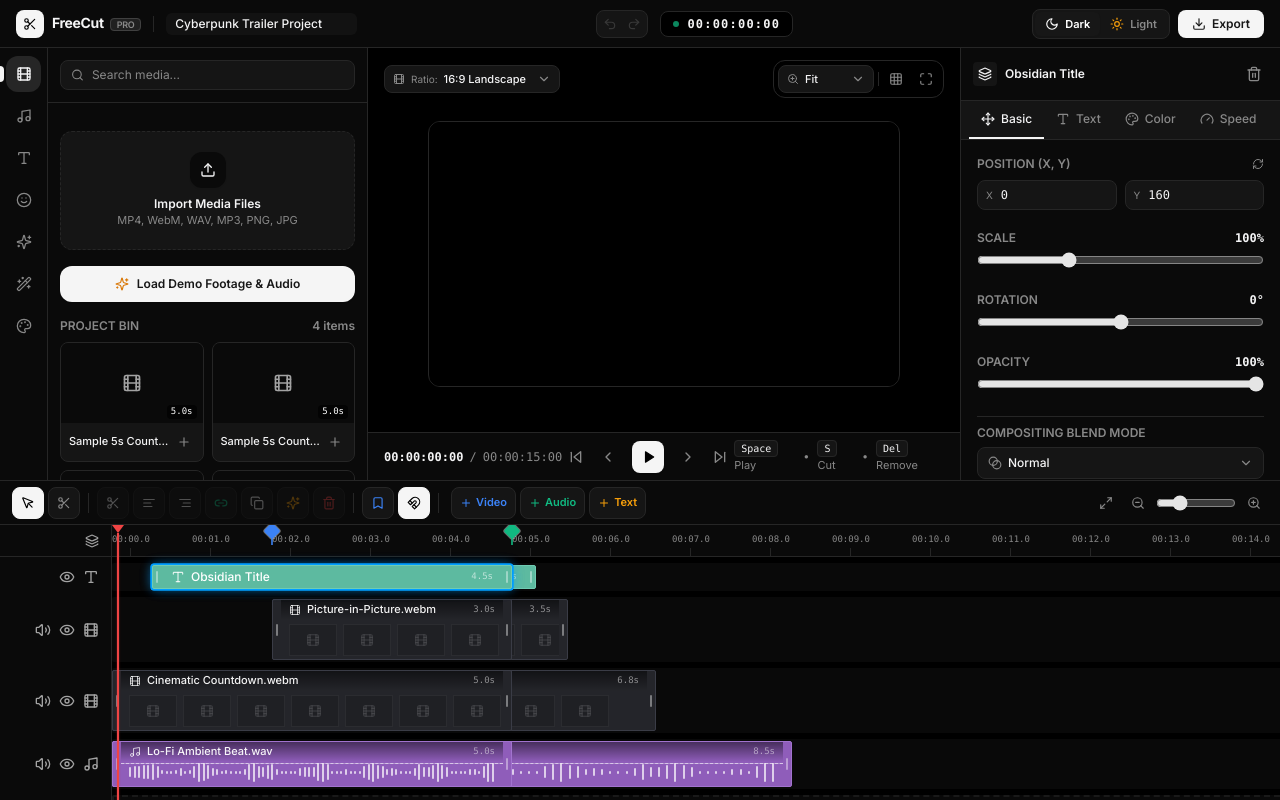
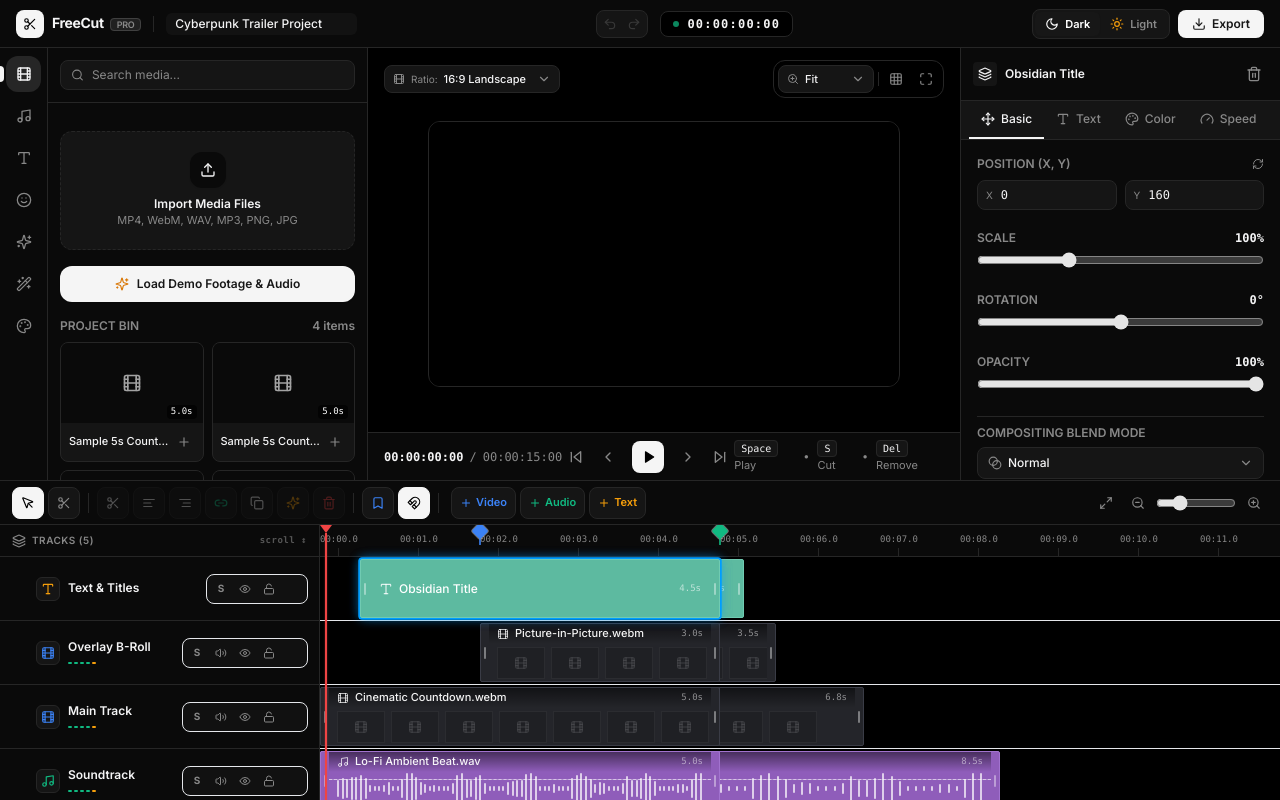
Before and after one commit to SamurAIGPT/FreeCut, a React (Vite) app: page / in a window 1280 px wide. Built offline with nearby package versions, Linux system fonts and the light colour scheme.

Commit message:
fix(timeline): restore full track header features (names, solo, mute, lock, meters) with spacious layout

```diff
--- a/src/components/timeline/Timeline.tsx
+++ b/src/components/timeline/Timeline.tsx
@@ -4,7 +4,7 @@ import {
   Copy, Link2, Bookmark, Sparkles, AlignLeft, AlignRight, Maximize2, Layers
 } from 'lucide-react';
 import { useEditorStore } from '@/store/useEditorStore';
-import { TrackHeader, getTrackHeight } from './TrackHeader';
+import { TrackHeader } from './TrackHeader';
 import { TimeRuler } from './TimeRuler';
 import { Playhead } from './Playhead';
 import { ClipItem } from './ClipItem';
@@ -50,7 +50,7 @@ export const Timeline: React.FC = () => {
     setZoom(Math.round(newZoom));
   };
 
-  const timelineHeight = tracks.reduce((acc, t) => acc + getTrackHeight(t.type) + 6, 40);
+  const timelineHeight = tracks.length * 64 + 32;
 
   return (
     <div className="flex h-64 sm:h-72 lg:h-80 w-full shrink-0 flex-col border-t border-app-border bg-app-bg select-none transition-colors duration-200">
@@ -270,11 +270,15 @@ export const Timeline: React.FC = () => {
       {/* Tracks & Ruler Grid Workspace */}
       <div className="flex flex-1 overflow-hidden">
         {/* Left Track Headers Column */}
-        <div className="flex w-28 shrink-0 flex-col border-r border-app-border bg-app-surface">
-          <div className="h-8 border-b border-app-border bg-app-surface flex items-center justify-end px-3">
-            <Layers className="h-3.5 w-3.5 text-neutral-400" />
+        <div className="flex w-80 shrink-0 flex-col border-r border-app-border bg-app-surface">
+          <div className="h-8 border-b border-app-border bg-app-surface flex items-center justify-between px-3 text-[10px] font-semibold tracking-wider text-app-text-muted uppercase">
+            <div className="flex items-center gap-1.5">
+              <Layers className="h-3.5 w-3.5" />
+              <span>Tracks ({tracks.length})</span>
+            </div>
+            <span className="font-mono text-[9px] lowercase opacity-60">scroll ↕</span>
           </div>
-          <div className="flex-1 overflow-y-auto flex flex-col gap-1.5 pt-1.5">
+          <div className="flex-1 overflow-y-auto">
             {tracks.map((track, idx) => (
               <TrackHeader
                 key={track.id}
@@ -310,22 +314,22 @@ export const Timeline: React.FC = () => {
           )}
 
           {/* Multi-Track Rows and Clip Drop Targets */}
-          <div style={{ width: `${(duration + 15) * zoom}px` }} className="relative flex flex-col gap-1.5 pt-1.5">
+          <div style={{ width: `${(duration + 15) * zoom}px` }} className="relative">
             {tracks.map((track) => {
               const trackClips = clips.filter((c) => c.trackId === track.id);
               const isTrackEmpty = trackClips.length === 0;
-              const height = getTrackHeight(track.type);
 
               return (
                 <div
                   key={track.id}
                   data-track-id={track.id}
-                  style={{ height: `${height}px` }}
-                  className="relative rounded-sm bg-neutral-900/40 hover:bg-neutral-900/60 transition-colors"
+                  className="relative h-16 border-b border-app-border/80 transition-colors bg-app-surface/20 hover:bg-app-surface/40"
                 >
                   {/* Empty Track Dashed Dropzone */}
                   {isTrackEmpty && (
-                    <div className="pointer-events-none flex size-full items-center justify-center rounded-sm border-2 border-dashed border-neutral-800/60 text-xs text-neutral-500" />
+                    <div className="pointer-events-none absolute inset-x-3 inset-y-2 flex items-center justify-center rounded-lg border border-dashed border-app-border/60 text-[10px] text-app-text-muted/60">
+                      Empty {track.type} track — Drag clips here or add from left panel
+                    </div>
                   )}
 
                   {/* Render Track Clips */}
--- a/src/components/timeline/TrackHeader.tsx
+++ b/src/components/timeline/TrackHeader.tsx
@@ -1,5 +1,8 @@
-import React from 'react';
-import { Eye, EyeOff, Film, Music, Type, Volume2, VolumeX, Trash2 } from 'lucide-react';
+import React, { useState } from 'react';
+import {
+  Eye, EyeOff, Film, Lock, Music, Type, Unlock,
+  Volume2, VolumeX, ChevronUp, ChevronDown, Trash2
+} from 'lucide-react';
 import { useEditorStore } from '@/store/useEditorStore';
 import { Track } from '@/types/editor';
 
@@ -9,70 +12,147 @@ interface TrackHeaderProps {
   totalTracks: number;
 }
 
-export const getTrackHeight = (type: Track['type']) => {
-  switch (type) {
-    case 'video': return 65;
-    case 'audio': return 50;
-    case 'text': return 28;
-    default: return 50;
-  }
-};
+export const TrackHeader: React.FC<TrackHeaderProps> = ({ track, index, totalTracks }) => {
+  const toggleTrackMute = useEditorStore((s) => s.toggleTrackMute);
+  const toggleTrackLock = useEditorStore((s) => s.toggleTrackLock);
+  const toggleTrackVisibility = useEditorStore((s) => s.toggleTrackVisibility);
+  const toggleTrackSolo = useEditorStore((s) => s.toggleTrackSolo);
+  const moveTrack = useEditorStore((s) => s.moveTrack);
+  const deleteTrack = useEditorStore((s) => s.deleteTrack);
+  const isPlaying = useEditorStore((s) => s.isPlaying);
 
-export const TrackHeader: React.FC<TrackHeaderProps> = ({ track, totalTracks }) => {
-  const toggleTrackMute = useEditorStore((s) => s.toggleTrackMute);
-  const toggleTrackVisibility = useEditorStore((s) => s.toggleTrackVisibility);
-  const deleteTrack = useEditorStore((s) => s.deleteTrack);
-
-  const height = getTrackHeight(track.type);
+  const [isHovered, setIsHovered] = useState(false);
 
   return (
     <div
-      style={{ height: `${height}px` }}
-      className="group relative flex w-28 shrink-0 items-center justify-end gap-2 px-3 select-none transition-colors duration-150 border-r border-app-border"
+      onMouseEnter={() => setIsHovered(true)}
+      onMouseLeave={() => setIsHovered(false)}
+      className="group relative flex h-16 w-80 shrink-0 items-center justify-between border-b border-app-border bg-app-surface px-3 select-none transition-colors duration-200"
     >
-      {/* Delete Track (visible on hover) */}
-      {totalTracks > 1 && (
-        <button
-          onClick={() => deleteTrack(track.id)}
-          title="Delete Track"
-          className="rounded p-0.5 text-neutral-500 hover:text-red-400 opacity-0 group-hover:opacity-100 transition cursor-pointer"
-        >
-          <Trash2 className="h-3.5 w-3.5" />
-        </button>
-      )}
+      {/* Track Info (Reorder + Type Icon + Title + VU Meter) */}
+      <div className="flex items-center gap-2 overflow-hidden flex-1 min-w-0 mr-2">
+        {/* Reorder Buttons (visible on hover) */}
+        <div className="flex flex-col gap-0.5 shrink-0 opacity-0 group-hover:opacity-100 transition">
+          <button
+            onClick={() => moveTrack(track.id, 'up')}
+            disabled={index === 0}
+            title="Move Track Up"
+            className="rounded p-0.5 text-app-text-muted hover:bg-app-elevated hover:text-app-text disabled:opacity-20 transition cursor-pointer"
+          >
+            <ChevronUp className="h-3 w-3" />
+          </button>
+          <button
+            onClick={() => moveTrack(track.id, 'down')}
+            disabled={index === totalTracks - 1}
+            title="Move Track Down"
+            className="rounded p-0.5 text-app-text-muted hover:bg-app-elevated hover:text-app-text disabled:opacity-20 transition cursor-pointer"
+          >
+            <ChevronDown className="h-3 w-3" />
+          </button>
+        </div>
 
-      {/* Mute Toggle */}
-      {track.type !== 'text' && (
-        <button
-          onClick={() => toggleTrackMute(track.id)}
-          title={track.isMuted ? 'Unmute track' : 'Mute track'}
-          className={`cursor-pointer transition ${
-            track.isMuted ? 'text-red-500' : 'text-neutral-400 hover:text-neutral-200'
+        {/* Track Type Icon */}
+        <div
+          className={`flex h-6 w-6 shrink-0 items-center justify-center rounded-md border border-app-border bg-app-elevated shadow-xs ${
+            track.type === 'video'
+              ? 'text-blue-500'
+              : track.type === 'audio'
+              ? 'text-emerald-500'
+              : 'text-amber-500'
           }`}
         >
-          {track.isMuted ? <VolumeX className="h-4 w-4" /> : <Volume2 className="h-4 w-4" />}
+          {track.type === 'video' ? (
+            <Film className="h-3.5 w-3.5" />
+          ) : track.type === 'audio' ? (
+            <Music className="h-3.5 w-3.5" />
+          ) : (
+            <Type className="h-3.5 w-3.5" />
+          )}
+        </div>
+
+        <div className="overflow-hidden min-w-0 flex-1">
+          <span className="truncate text-xs font-semibold text-app-text block leading-snug" title={track.name}>
+            {track.name}
+          </span>
+
+          {/* Animated Stereo VU meter when playing */}
+          {track.type !== 'text' && !track.isMuted && (
+            <div className="flex items-center gap-0.5 mt-1 h-1.5 w-14">
+              {[0.35, 0.7, 0.5, 0.9, 0.6].map((h, i) => (
+                <div
+                  key={i}
+                  style={{
+                    height: isPlaying ? `${Math.max(20, Math.min(100, (h + (Math.sin(Date.now() / 150 + i) * 0.2)) * 100))}%` : '25%',
+                  }}
+                  className={`w-1 rounded-sm transition-all duration-100 ${
+                    i >= 4 ? 'bg-amber-500' : 'bg-emerald-500'
+                  }`}
+                />
+              ))}
+            </div>
+          )}
+        </div>
+      </div>
+
+      {/* Track Actions */}
+      <div className="flex items-center gap-1 shrink-0 bg-app-elevated/40 dark:bg-neutral-900/60 p-1 rounded-lg border border-app-border/40">
+        {/* Solo */}
+        <button
+          onClick={() => toggleTrackSolo(track.id)}
+          title="Solo Track (S)"
+          className={`h-5 w-5 rounded text-[10px] font-bold transition flex items-center justify-center cursor-pointer ${
+            track.isSolo
+              ? 'bg-amber-500 text-black shadow-xs'
+              : 'text-app-text-muted hover:bg-app-elevated hover:text-app-text'
+          }`}
+        >
+          S
         </button>
-      )}
 
-      {/* Visibility Toggle */}
-      <button
-        onClick={() => toggleTrackVisibility(track.id)}
-        title={track.isVisible === false ? 'Show track' : 'Hide track'}
-        className={`cursor-pointer transition ${
-          track.isVisible === false ? 'text-red-500' : 'text-neutral-400 hover:text-neutral-200'
-        }`}
-      >
-        {track.isVisible === false ? <EyeOff className="h-4 w-4" /> : <Eye className="h-4 w-4" />}
-      </button>
+        {/* Mute */}
+        {track.type !== 'text' && (
+          <button
+            onClick={() => toggleTrackMute(track.id)}
+            title={track.isMuted ? 'Unmute Track' : 'Mute Track'}
+            className={`h-5 w-5 rounded flex items-center justify-center transition cursor-pointer ${
+              track.isMuted ? 'bg-red-500/20 text-red-500' : 'text-app-text-muted hover:bg-app-elevated hover:text-app-text'
+            }`}
+          >
+            {track.isMuted ? <VolumeX className="h-3 w-3" /> : <Volume2 className="h-3 w-3" />}
+          </button>
+        )}
 
-      {/* Track Type Icon */}
-      <div className="text-neutral-400 shrink-0">
-        {track.type === 'video' ? (
-          <Film className="h-4 w-4" />
-        ) : track.type === 'audio' ? (
-          <Music className="h-4 w-4" />
-        ) : (
-          <Type className="h-4 w-4" />
+        {/* Visibility */}
+        <button
+          onClick={() => toggleTrackVisibility(track.id)}
+          title={track.isVisible === false ? 'Show Track' : 'Hide Track'}
+          className={`h-5 w-5 rounded flex items-center justify-center transition cursor-pointer ${
+            track.isVisible === false ? 'bg-red-500/20 text-red-500' : 'text-app-text-muted hover:bg-app-elevated hover:text-app-text'
+          }`}
+        >
+          {track.isVisible === false ? <EyeOff className="h-3 w-3" /> : <Eye className="h-3 w-3" />}
+        </button>
+
+        {/* Lock */}
+        <button
+          onClick={() => toggleTrackLock(track.id)}
+          title={track.isLocked ? 'Unlock Track' : 'Lock Track'}
+          className={`h-5 w-5 rounded flex items-center justify-center transition cursor-pointer ${
+            track.isLocked ? 'bg-amber-500/20 text-amber-500' : 'text-app-text-muted hover:bg-app-elevated hover:text-app-text'
+          }`}
+        >
+          {track.isLocked ? <Lock className="h-3 w-3" /> : <Unlock className="h-3 w-3" />}
+        </button>
+
+        {/* Delete Track (visible on hover) */}
+        {totalTracks > 1 && (
+          <button
+            onClick={() => deleteTrack(track.id)}
+            title="Delete Track"
+            className="h-5 w-5 rounded flex items-center justify-center text-app-text-muted hover:bg-red-500/20 hover:text-red-500 opacity-0 group-hover:opacity-100 transition cursor-pointer"
+          >
+            <Trash2 className="h-3 w-3" />
+          </button>
         )}
       </div>
     </div>
```
